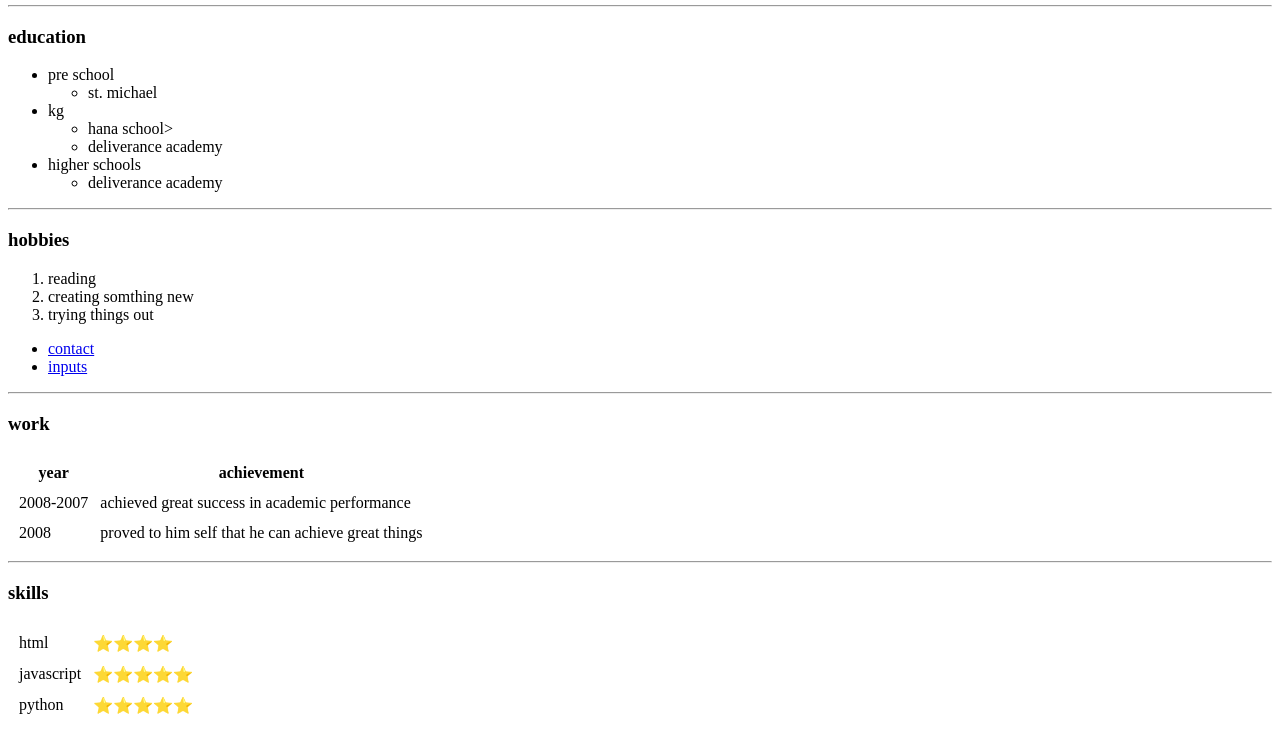
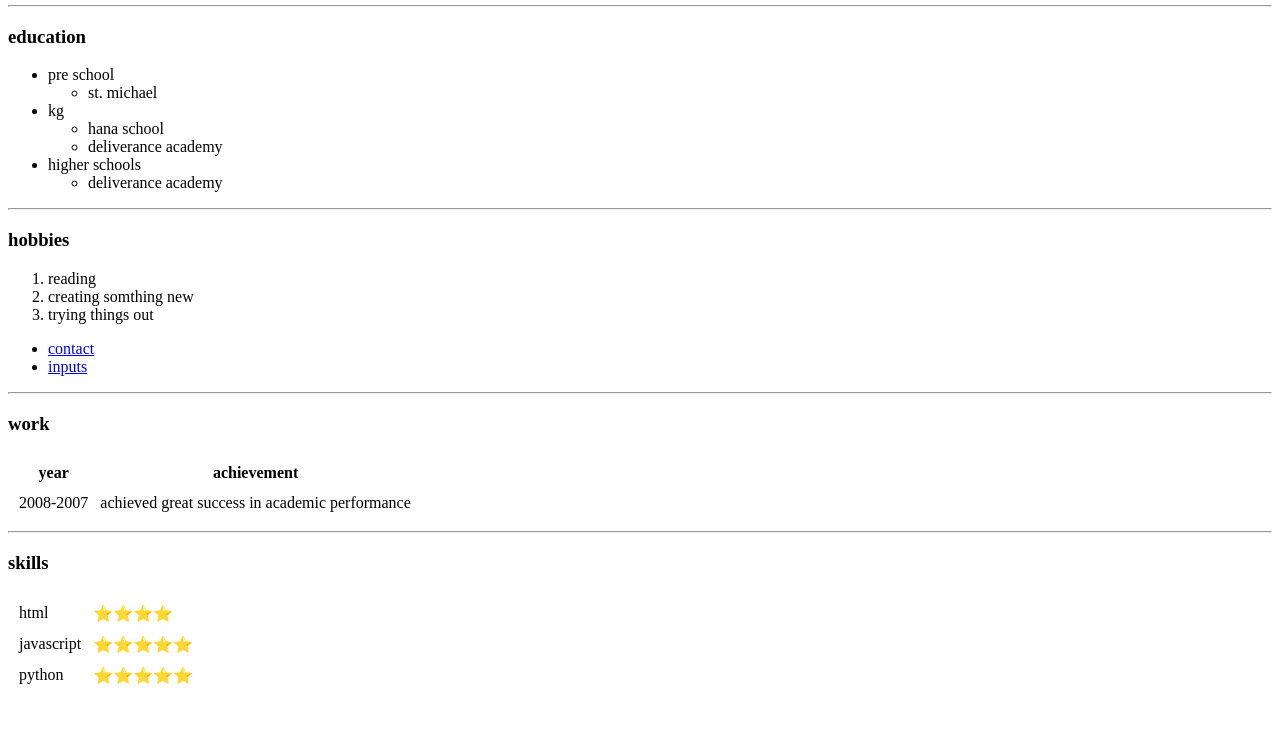
Before and after one commit to abeladd/cv, a plain HTML site: page index.html in a window 1280 px wide. Shown: the part 171-905 px from the top of the page. After the commit the page ends 875 px from the top, so only its background shows below. Drawn offline with Linux system fonts and the light colour scheme.

Commit message:
index.html

```diff
--- a/index.html
+++ b/index.html
@@ -3,7 +3,7 @@
 
 <head>
     <meta charset="utf-8">
-    <title>abels wesite </title>
+    <title>Abel's website </title>
 </head>
 
 <body>
@@ -27,7 +27,7 @@
         </li>
         <li> kg
             <ul>
-                <li>hana school></li>
+                <li>hana school</li>
                 <li>deliverance academy</li>
             </ul>
         </li>
@@ -61,10 +61,6 @@
                 <td>2008-2007</td>
                 <td>achieved great success in academic performance</td>
             </tr>
-            <tr>
-                <td>2008</td>
-                <td>proved to him self that he can achieve great things</td>
-            </tr>
         </tbody>
     </table>
     <hr>
```
